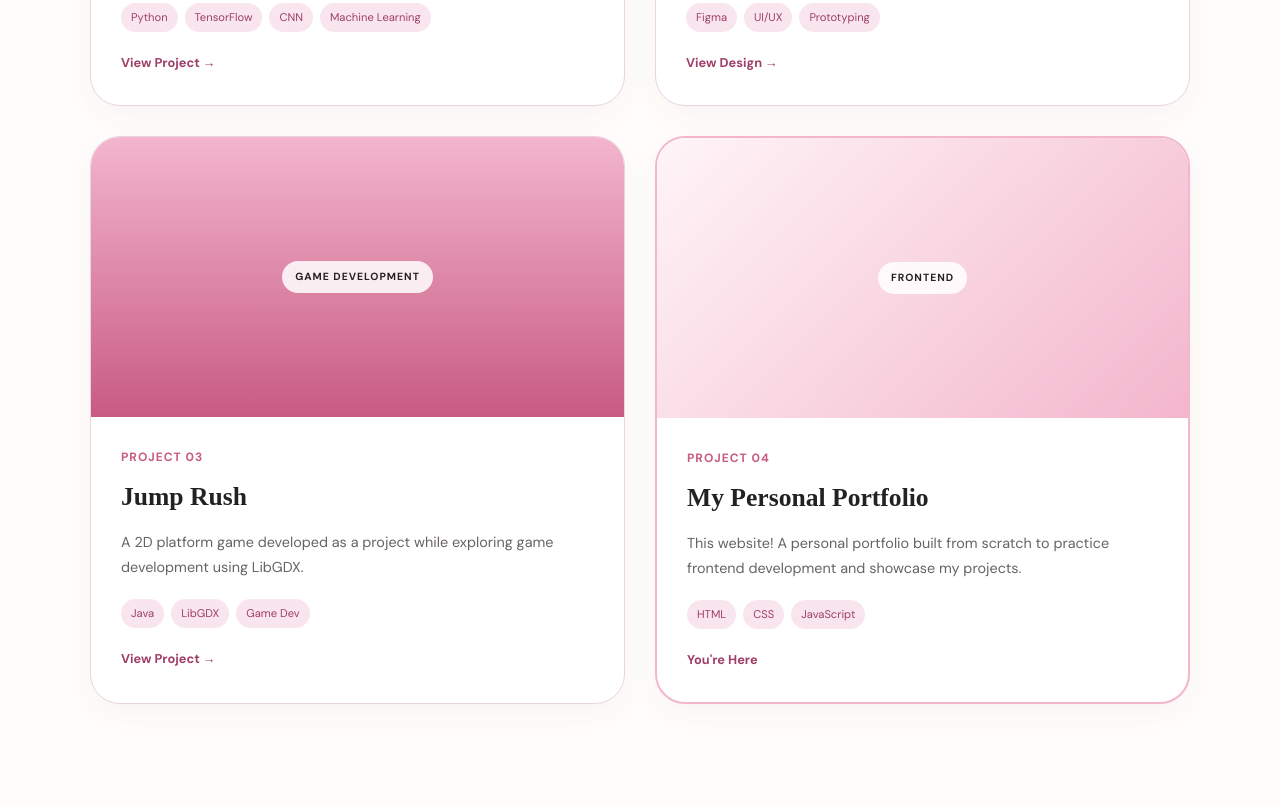
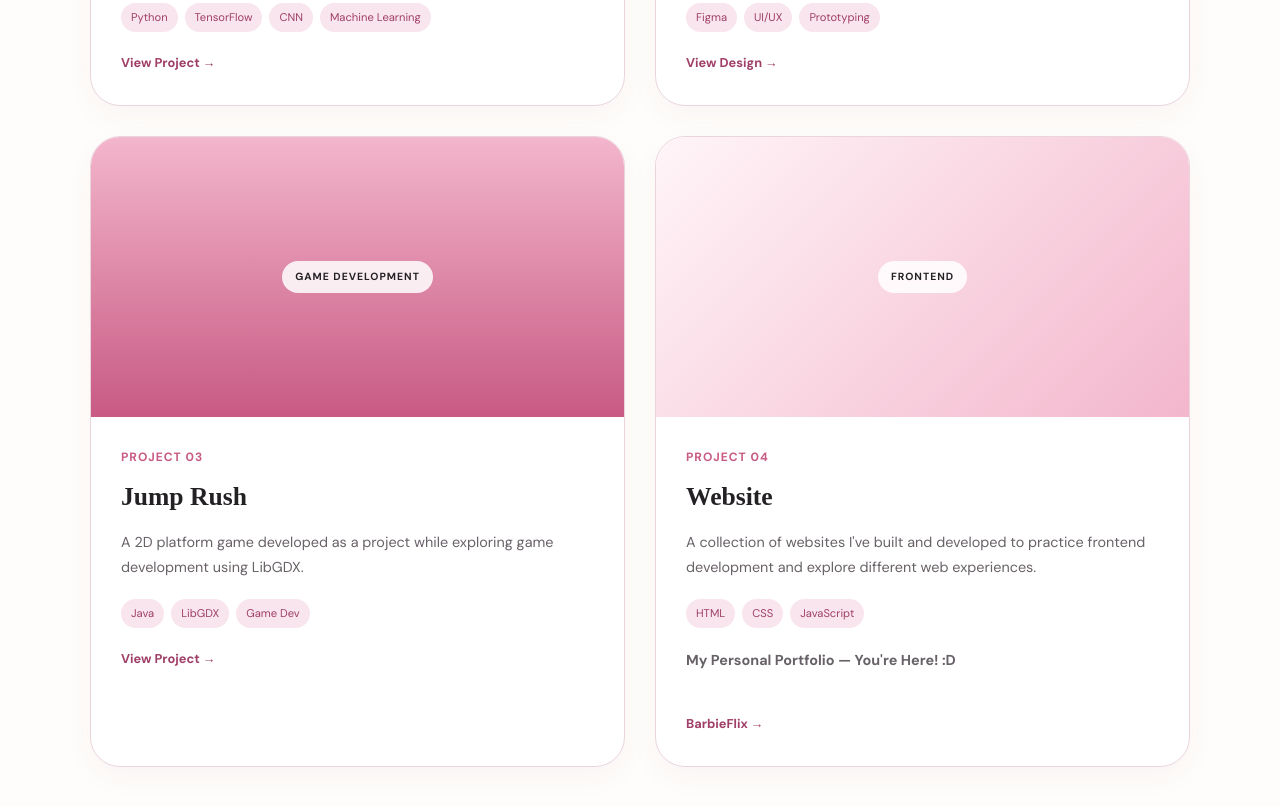
Before and after one commit to gibooogi/MyPortofolio, a plain HTML site: page index.html in a window 1280 px wide. Shown: the part 4434-5240 px from the top of the page. Drawn offline with Linux system fonts and the light colour scheme.

Commit message:
Update index.html

```diff
--- a/index.html
+++ b/index.html
@@ -964,10 +964,8 @@
 
 
 
-                    <!-- PROJECT 04 -->
-
-                    <article class="project-card featured-card">
-
+                   <!-- PROJECT 04 -->
+                    <article class="project-card">
 
                         <div class="project-image web-project">
 
@@ -977,28 +975,21 @@
 
                         </div>
 
-
                         <div class="project-content">
-
 
                             <p class="project-number">
                                 PROJECT 04
                             </p>
 
-
                             <h3>
-                                My Personal Portfolio
+                                Website
                             </h3>
 
-
                             <p>
-
-                                This website! A personal portfolio built
-                                from scratch to practice frontend
-                                development and showcase my projects.
-
+                                A collection of websites I've built and developed
+                                to practice frontend development and explore
+                                different web experiences.
                             </p>
-
 
                             <div class="project-tags">
 
@@ -1016,29 +1007,32 @@
 
                             </div>
 
+                            <p class="project-link current-website">
+                                My Personal Portfolio — You're Here! :D
+                            </p>
+
+                            <br>
 
                             <a
-                                href="#home"
+                                href="https://barbieflix-phi.vercel.app/"
                                 class="project-link"
+                                target="_blank"
+                                rel="noopener noreferrer"
                             >
-                                You're Here
+                                BarbieFlix →
                             </a>
-
 
                         </div>
 
                     </article>
 
-
                 </div>
-
             </div>
-
         </section>
 
 
 
-        <!-- CURRENTLY LEARNING -->
+                    <!-- CURRENTLY LEARNING -->
 
         <section class="learning section">
 
```
